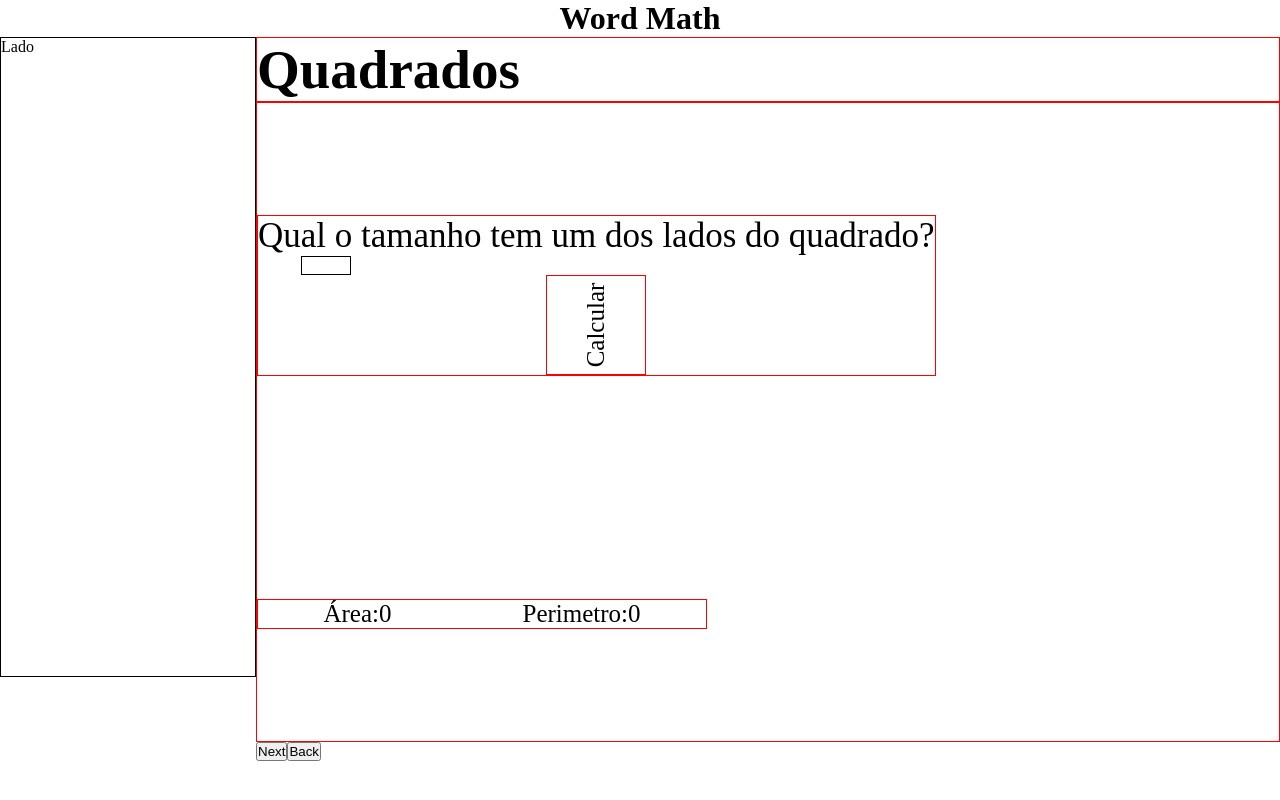
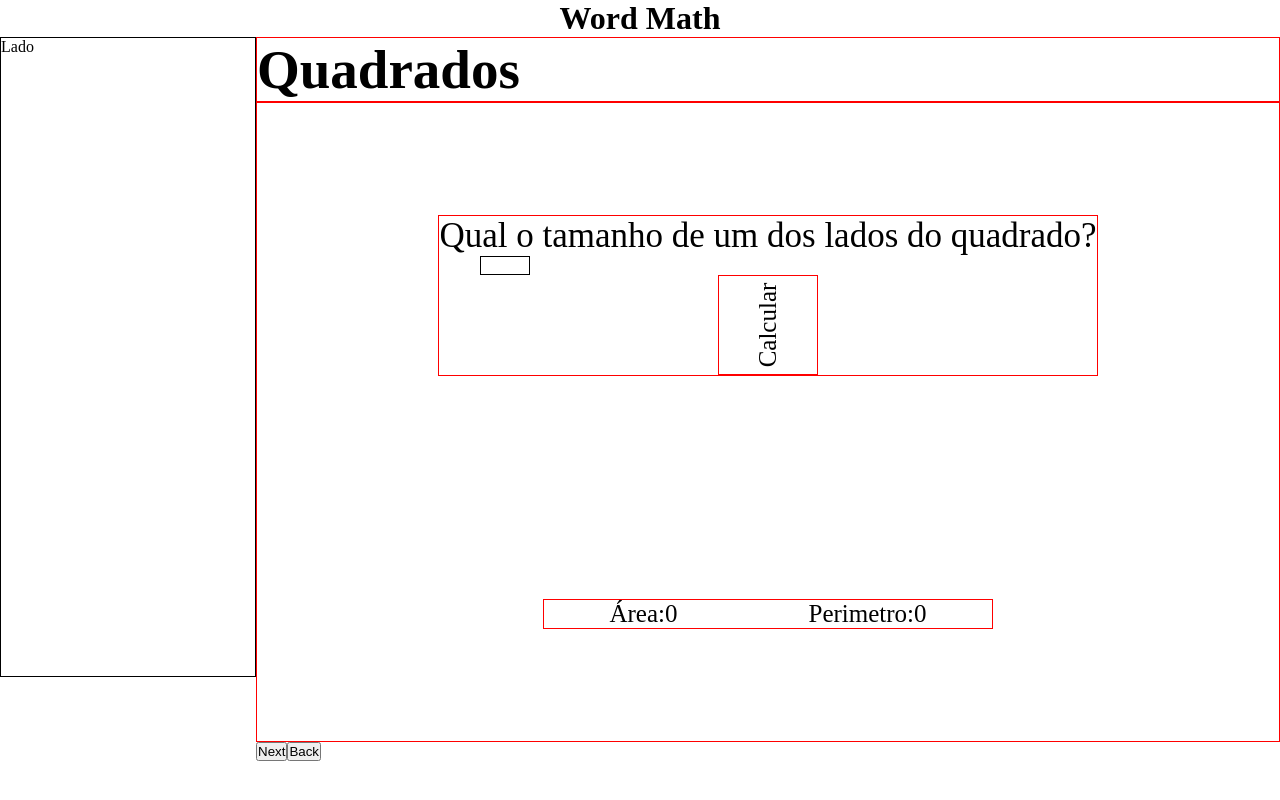
Before and after one commit to Davi-Serrano/Word-Math, a React (Create React App) app: page / in a window 1280 px wide. Built offline with nearby package versions, Linux system fonts and the light colour scheme.

Commit message:
componente square centralizado

```diff
--- a/src/components/Section/Geometric/Square/index.js
+++ b/src/components/Section/Geometric/Square/index.js
@@ -28,7 +28,7 @@ export const Square = () =>{
         <GeoStyle>
             <div className="question">
 
-                <label> Qual o tamanho tem um dos lados do quadrado? </label>
+                <label> Qual o tamanho de um dos lados do quadrado? </label>
                 <input type="number" min="1" id="size" />
 
                 <div className="Square" onClick={CalcSquare}>Calcular</div>
--- a/src/components/Section/Geometric/Square/style.js
+++ b/src/components/Section/Geometric/Square/style.js
@@ -8,7 +8,7 @@ export const GeoStyle = styled.div`
     display: flex;
     flex-direction: column;
     justify-content: space-around;
-    align-items: flex-start;
+    align-items: center;
 
     border: 1px solid red;
     height: 80vh;
```
